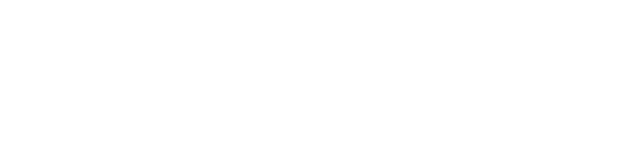
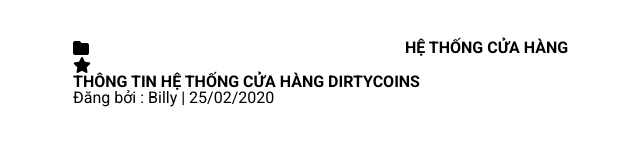
Before and after one commit to VQHoangViet/web-project-zero, a plain HTML site: page contact_page.html in a window 1280 px wide. Shown: the whole page, without its empty margins (12-652 px from the left). Drawn offline with Linux system fonts and the light colour scheme.

Commit message:
some change

```diff
--- a/contact_page.html
+++ b/contact_page.html
@@ -5,6 +5,8 @@
   <meta charset="UTF-8">
   <meta http-equiv="X-UA-Compatible" content="IE=edge">
   <meta name="viewport" content="width=device-width, initial-scale=1.0">
+  <!-- link path -->
+  <script src="https://kit.fontawesome.com/3f0c911e10.js" crossorigin="anonymous"></script>
   <link rel="stylesheet" href="./css/reset.css">
   <link rel="stylesheet" href="./css/style.css">
   <link rel="stylesheet" href="./css/bootstrap-grid.css">
@@ -12,27 +14,52 @@
 </head>
 
 <body>
-  <header id="./nav.html"></header>
+  <header id="nav"></header>
   <!-- Container -->
-  <section class="container">
+  <section class="container" style="margin-top: 40px">
     <div class="row">
       <!-- HỆ THỐNG CỬA HÀNG -->
-      <div class="main-content col-8">
+      <div class="stores-series col-8">
         <div class="col">
-          <div class="row"></div>
-          <div class="ro2"></div>
-          <div class="row"></div>
-          <div class="row"></div>
-        </div>
+          <div class="stores-series-container row">
+
+              <!-- heading main content -->
+              <div class="stores-info-content-heading">
+
+                <div class="justify-content-center">
+                  <i class="folder-icon-main-content fa-solid fa-folder"></i>
+                </div>
+                <div class="justify-content-center">
+                  <i class="star-icon-main-content fa-solid fa-star"></i>
+                  <h1 class="stores-info-content_title">THÔNG TIN HỆ THỐNG CỬA HÀNG DIRTYCOINS</h1>
+                </div>
+                <div class="justify-content-center">
+                  <span class="stores-info-content_who-post">Đăng bởi : Billy | 25/02/2020</p>
+                </div>
+              </div>
+              <!-- end -->
+
+              <!-- main store series -->
+              <div class="content row">
+                <h1 class="content-title">HỆ THỐNG CỬA HÀNG</h1>
+              </div>
+              <!-- end -->
+
+
+          </div>
       </div>
       <!-- Tìm Kiếm -->
       <div class="search-beside col-4">
         <div class="col">
-          <div class="search-bar"></div>
+          <div class="search-bar">
+
+          </div>
         </div>
       </div>
     </div>
   </section>
+
+  <footer id="footer"></footer>
 </body>
 
 </html>
--- a/css/style.scss
+++ /dev/null
@@ -1,3 +0,0 @@
-.main-content {
-    background-color: black;
-}
```
Also changed, not shown: css/style.css, 1 other file.
